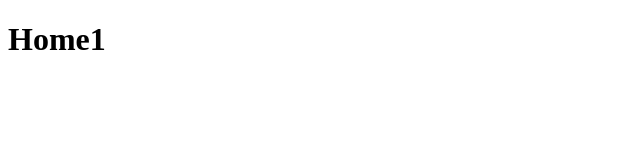
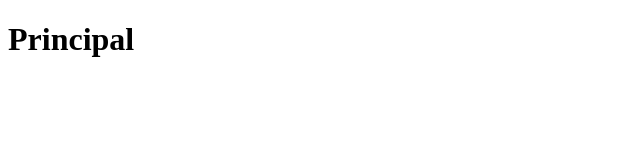
Before and after one commit to JucaRei/Gatsby-blog, a Gatsby site: page / in a window 1280 px wide. Shown: the whole page, without its empty margins (0-640 px from the left). Built offline with nearby package versions, Linux system fonts and the light colour scheme; Gatsby itself is replaced by a stand-in of ours.

Commit message:
Mais 1 teste

```diff
--- a/src/pages/index.js
+++ b/src/pages/index.js
@@ -6,7 +6,7 @@ import SEO from "../components/seo"
 const IndexPage = () => (
   <Layout>
     <SEO title="Home" />
-    <h1>Home1</h1>
+    <h1>Principal</h1>
   </Layout>
 )
 
```
